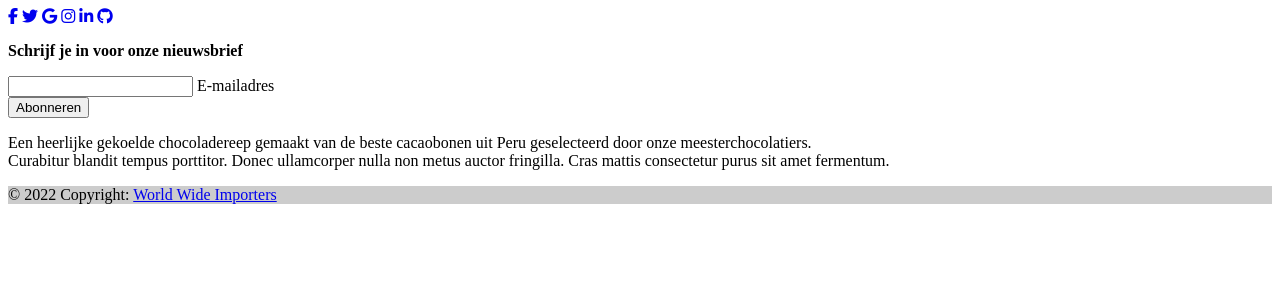
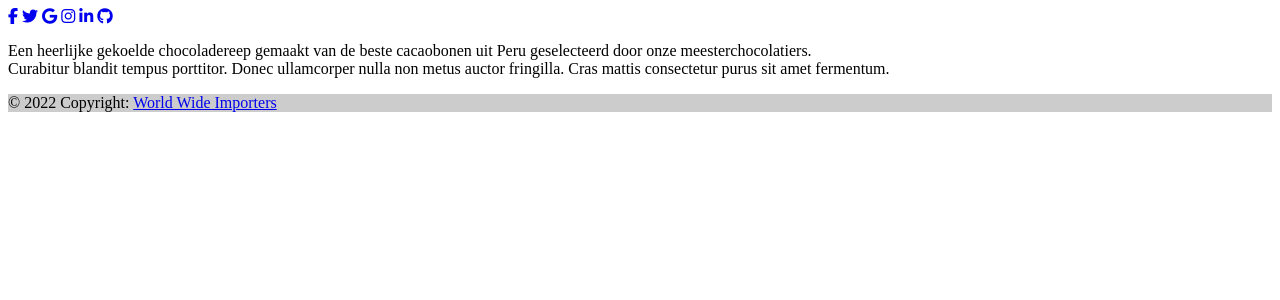
Before and after one commit to tromphakvoort/WorldWideImporters, a PHP site: page /templates/footer.php in a window 1280 px wide. Shown: the top 300 px of the page. Run offline with PHP 8.4, Linux system fonts and the light colour scheme; some libraries are stand-ins or nearby versions.

Commit message:
Fix: Made footer a little bit smaller

```diff
--- a/templates/footer.php
+++ b/templates/footer.php
@@ -37,43 +37,6 @@
         </section>
         <!-- Section: Social media -->
 
-        <!-- Section: Form -->
-        <section class="">
-            <form action="">
-                <!--Grid row-->
-                <div class="row d-flex justify-content-center">
-                    <!--Grid column-->
-                    <div class="col-auto">
-                        <p class="pt-2">
-                            <strong>Schrijf je in voor onze nieuwsbrief</strong>
-                        </p>
-                    </div>
-                    <!--Grid column-->
-
-                    <!--Grid column-->
-                    <div class="col-md-4 col-8">
-                        <!-- Email input -->
-                        <div class="form-outline form-white mb-4">
-                            <input type="email" id="form5Example21" class="form-control" />
-                            <label class="form-label" for="form5Example21">E-mailadres</label>
-                        </div>
-                    </div>
-                    <!--Grid column-->
-
-                    <!--Grid column-->
-                    <div class="col-auto">
-                        <!-- Submit button -->
-                        <button type="submit" class="btn btn-outline-light mb-4">
-                            Abonneren
-                        </button>
-                    </div>
-                    <!--Grid column-->
-                </div>
-                <!--Grid row-->
-            </form>
-        </section>
-        <!-- Section: Form -->
-
         <!-- Section: Text -->
         <section class="mb-4">
             <p>
```
